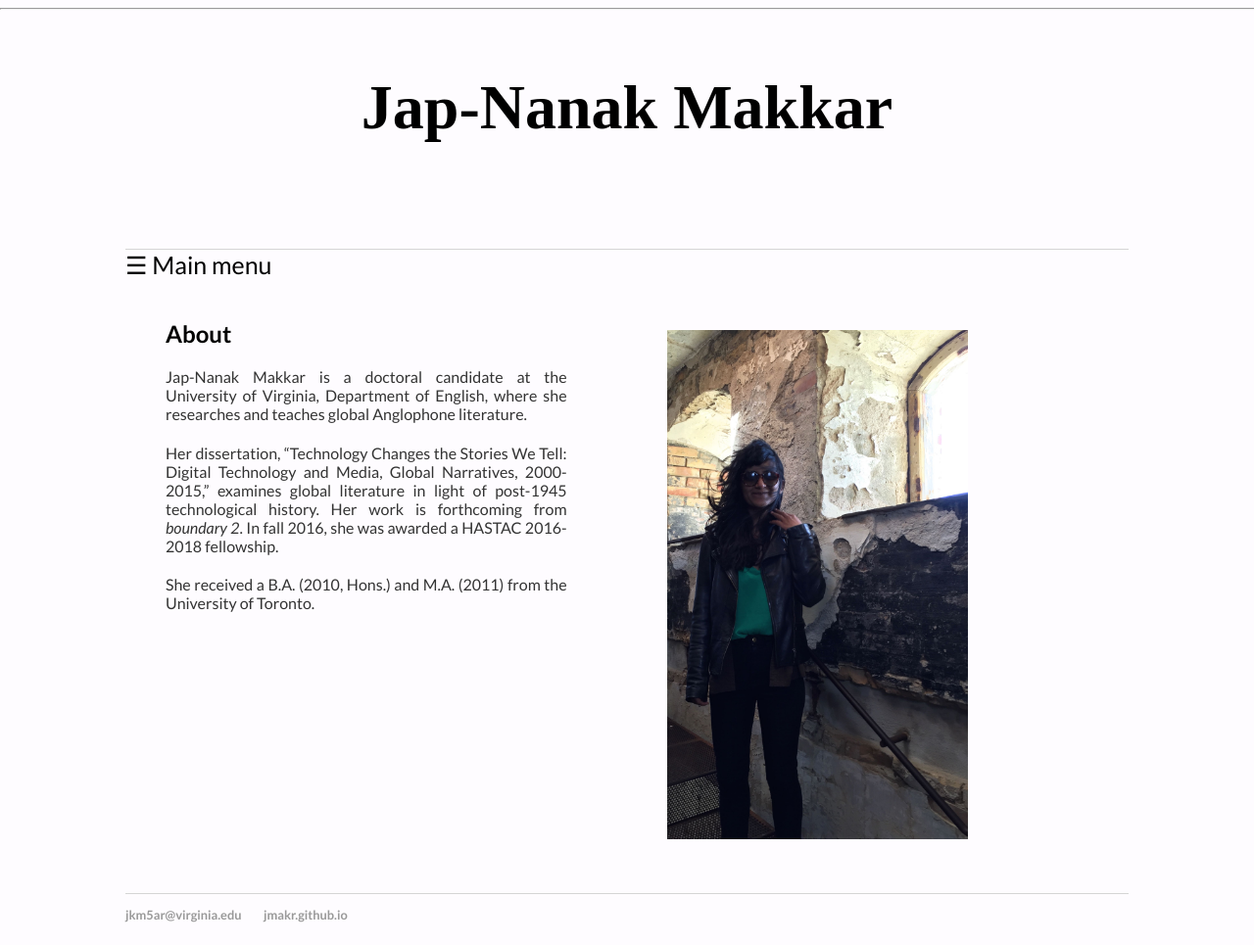
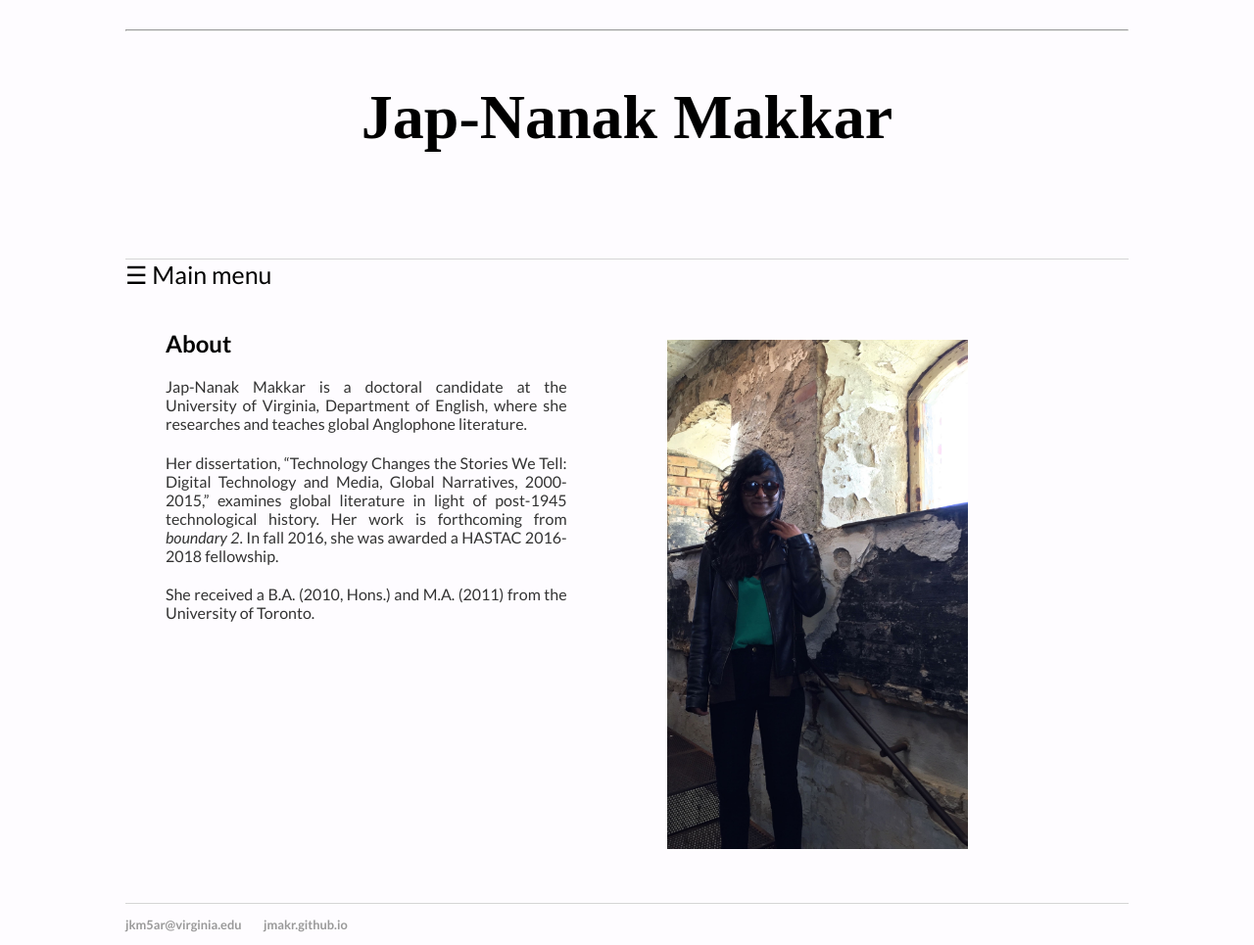
Before and after one commit to jmakr/jmakr.github.io, a Jekyll site: the page built from index.html, in a window 1280 px wide. Shown: the whole page at 98% size. Built offline with Jekyll 4.4.1, drawn with Linux system fonts in a browser that asks for light colours.

Commit message:
Update main.css

```diff
--- a/css/main.css
+++ b/css/main.css
@@ -10,7 +10,7 @@
 
 }
 
-hr {
+rectangle {
   color:black;
   top: 0;
   left: 0;
```
